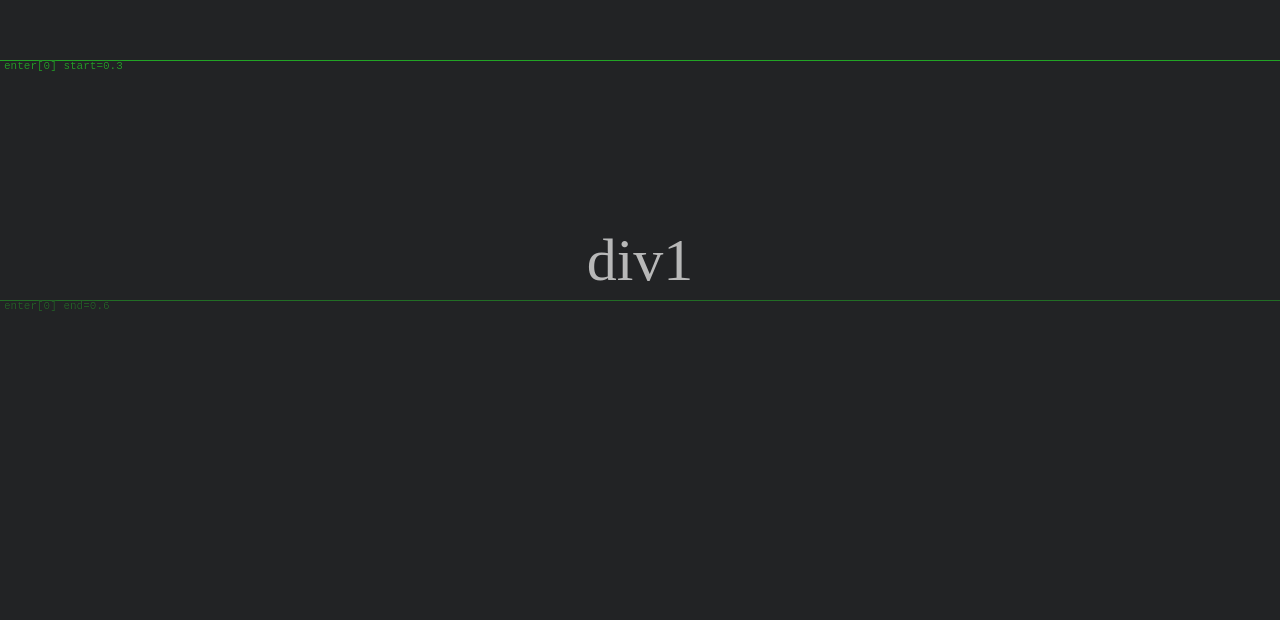
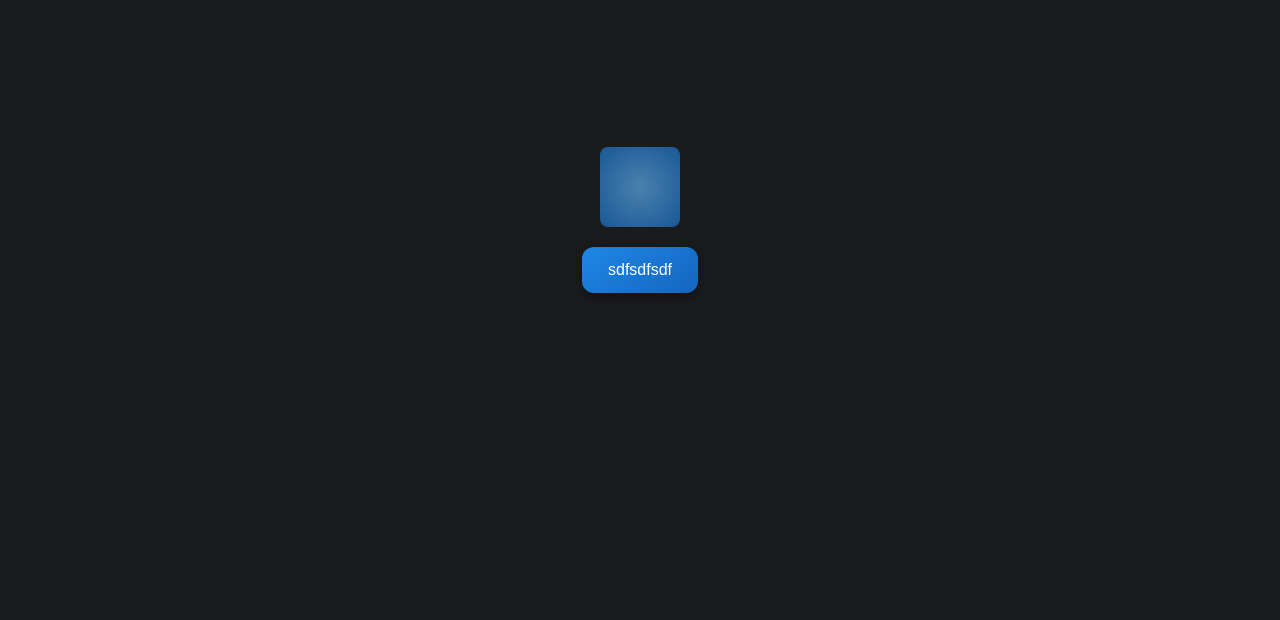
Before and after one commit to TheOnlyFastCoder2/beta_stm, a React (Vite) app: page / in a window 1280 px wide. Shown: the part 180-800 px from the top of the page. Built offline with nearby package versions, Linux system fonts and the light colour scheme.

Commit message:
add spring button

```diff
--- a/src/App.tsx
+++ b/src/App.tsx
@@ -7,6 +7,7 @@ import Parallax, { Container } from './shared/Parallax';
 import Popup, { ViewerModalWins } from './shared/Popup';
 import QueryExample from './shared/QueryExample';
 import Slider from './shared/Slider';
+import { SpringButton } from './shared/SpringButton';
 import Switcher from './shared/Switcher';
 import { TodoApp } from './shared/Todo';
 
@@ -24,7 +25,8 @@ function App() {
       {/* <Draggable/> */ }
       {/* <Switcher />
       <AwaitBlock name="pikachu"/> */}
-      <Container/>
+      {/* <Container /> */}
+      <SpringButton>sdfsdfsdf</SpringButton>
     </div>
   );
 }
--- a/src/lib/stm/react/index.tsx
+++ b/src/lib/stm/react/index.tsx
@@ -1,20 +1,6 @@
-import {
-  useEffect,
-  useLayoutEffect,
-  useRef,
-  useState,
-  useSyncExternalStore,
-  type PropsWithChildren,
-} from 'react';
-import type {
-  Accessor,
-  CacheKey,
-  Middleware,
-  ObservableState,
-  Signal,
-  StoreWithSignals,
-} from '../types';
-import type { ReactSignalsStore, ReactStore, useStoreReturn } from './types';
+import { useEffect, useLayoutEffect, useRef, useState, useSyncExternalStore, type PropsWithChildren } from 'react';
+import type { Accessor, CacheKey, Middleware, ObservableState, Signal, StoreWithSignals } from '../types';
+import type { ReactSignal, ReactSignalsStore, ReactStore, useStoreReturn } from './types';
 
 import stm from '..';
 import type { LocalState, QueryInstance, QueryOptions, QueryState } from '../lib/query';
@@ -52,19 +38,14 @@ export default function createReactStore<T extends object, TParams extends objec
     defineProperty as any
   ) as any;
 
-  const getSnapshotValues = <P extends readonly Accessor<T>[]>(
-    cacheKeys: CacheKey<T>[]
-  ): useStoreReturn<T, P> => {
+  const getSnapshotValues = <P extends readonly Accessor<T>[]>(cacheKeys: CacheKey<T>[]): useStoreReturn<T, P> => {
     return cacheKeys.map((p) => store.get(p as any)) as useStoreReturn<T, P>;
   };
 
-  store.useStore = <P extends readonly Accessor<T>[]>(
-    paths: P,
-    options: { cacheKeys?: CacheKey<T>[] }
-  ) => {
+  store.useStore = <P extends readonly Accessor<T>[]>(paths: P, options: { cacheKeys?: CacheKey<T>[] }) => {
     const cacheKeys = [...paths, ...(options?.cacheKeys ?? [])];
     const snapshotRef = useRef<useStoreReturn<T, P>>(getSnapshotValues(cacheKeys));
-     const getServerSnapshot = () => snapshotRef.current;
+    const getServerSnapshot = () => snapshotRef.current;
     const getSnapshot = () => snapshotRef.current;
     const subscribe = (onChange: () => void) => {
       return store.subscribe(() => {
@@ -118,17 +99,13 @@ interface createQueryInstance<
   LocalState extends object,
   T extends object,
   TParams extends object,
-  PostData extends object = any,
+  PostData extends object = any
 > extends QueryInstance<LocalState, TParams, PostData>,
     ReactStore<LocalState> {
   useQuery: (params?: TParams) => QueryState<T>;
 }
 
-export function createQueryReact<
-  TData extends object,
-  TParams extends object = any,
-  PostData extends object = any,
->(
+export function createQueryReact<TData extends object, TParams extends object = any, PostData extends object = any>(
   data: QueryOptions<TData, TParams, PostData>,
   middlewares?: Middleware<QueryOptions<TData, TParams, PostData>>[]
 ): createQueryInstance<LocalState<TData>, TData, TParams, PostData> {
@@ -174,9 +151,7 @@ export function createSignal<T extends object>(
   return store;
 }
 
-export function useSignalStore<T extends object>(
-  initialData: T
-): ReactSignalsStore<T> & ReactStore<T> {
+export function useSignalStore<T extends object>(initialData: T): ReactSignalsStore<T> & ReactStore<T> {
   const ref = useRef<(ReactSignalsStore<T> & ReactStore<T>) | null>(null);
   if (!ref.current) {
     ref.current = initStore();
--- a/src/shared/Parallax/index.tsx
+++ b/src/shared/Parallax/index.tsx
@@ -1,9 +1,8 @@
 import type { PropsWithChildren } from 'react';
 import $ from './styles.module.css';
 import React, { useEffect, useRef } from 'react';
+import { useSignalStore } from '../../lib/stm/react';
 import type { ReactSignal } from '../../lib/stm/react/types';
-import { useSignalStore } from '../../lib/stm/react';
-import { Active } from '../../lib/stm/react/lib/Active';
 
 interface Props {
   children: React.ReactElement<typeof Parallax.Item> | React.ReactElement<typeof Parallax.Item>[];
@@ -34,17 +33,18 @@ export function Container() {
       <Parallax>
         {['Первый экран', 'Второй экран', 'Третий экран'].map((name) => {
           return (
-            <FadeIn duration={3000} enterAt={[[0.3, 0.6]]}  debug>
+            <FadeIn duration={3000} enterAt={[[0.3, 0.6]]} debug>
               <Parallax.Item>{name}</Parallax.Item>
             </FadeIn>
           );
         })}
       </Parallax>
 
-      <div className={$.div}>div2</div>
+      <div className={ $.div }>div2</div>
     </div>
   );
 }
+
 
 export function FadeIn({
   children,
@@ -66,13 +66,15 @@ export function FadeIn({
   });
 
   st.ratio.useComputed(() => {
-    const opacity = st.visible.v ? Math.min(1, st.ratio.v * 1.5) : Math.max(0, st.ratio.v * 0.8);
+   const opacity = st.visible.v ? Math.min(1, st.ratio.v * 1.5) : Math.max(0, st.ratio.v * 0.8);
     const el = st.ref.current;
     if (!el) return;
+
     el.style.opacity = opacity.toString();
     el.style.width = '100%';
     el.style.transition = `opacity ${duration}ms ease`;
     el.style.opacity = st.visible.v ? '1' : '0';
+    el.style.transform = `translateY(${(1 - opacity) * 20}px)`;
   });
 
   return <div ref={st.ref}>{children}</div>;
@@ -158,11 +160,9 @@ export function useVisibilitySignal<T extends HTMLElement>({
       document.body.appendChild(overlay);
     };
 
-
     timeoutId = setTimeout(() => {
       drawOverlay();
     }, 500);
-
 
     const handleResize = () => {
       if (overlay) overlay.remove();
--- a/src/shared/Parallax/styles.module.css
+++ b/src/shared/Parallax/styles.module.css
@@ -1,5 +1,6 @@
 .Parallax {
-  max-width: 100vw;
+  padding: 20px;
+  max-width: 100%;
   position: relative;
   .section {
     position: sticky;
--- /dev/null
+++ b/src/shared/SpringButton/index.tsx
@@ -0,0 +1,116 @@
+import { useSignalStore } from '../../lib/stm/react';
+import type { ReactSignal } from '../../lib/stm/react/types';
+import $ from './styles.module.css';
+
+export function SpringButton({ children }: { children: React.ReactNode }) {
+  // --- состояние ---
+  const { $: st } = useSignalStore({
+    pressed: false,
+    hover: false,
+    targetScale: 1,
+    targetRotate: 0,
+    targetDepth: 4,
+    boxScale: 1, // для квадрата
+  });
+
+  // --- реакции ---
+  const handleDown = () => {
+    st.targetScale.v = 0.9;
+    st.targetRotate.v = -5;
+    st.targetDepth.v = 2;
+    st.boxScale.v = 0;
+  };
+
+  const handleUp = () => {
+    st.targetScale.v = 1;
+    st.targetRotate.v = 0;
+    st.targetDepth.v = 6;
+    st.boxScale.v = 1;
+  };
+
+  const handleEnter = () => {
+    st.targetScale.v = 1.05;
+    st.targetRotate.v = 3;
+    st.targetDepth.v = 8;
+  };
+
+  const handleLeave = () => {
+    st.targetScale.v = 1;
+    st.targetRotate.v = 0;
+    st.targetDepth.v = 4;
+  };
+
+
+  const springScale = useSpringSignal(st.targetScale, { stiffness: 180, damping: 15 });
+  const springRotate = useSpringSignal(st.targetRotate, { stiffness: 120, damping: 12 });
+  const springDepth = useSpringSignal(st.targetDepth, { stiffness: 160, damping: 20 });
+  const springBox = useSpringSignal(st.boxScale, { stiffness: 80, damping: 4});
+
+
+  const btnRef = springScale.useComputed<HTMLButtonElement>(({ current: btn }) => {
+    const s = springScale.v;
+    const r = springRotate.v;
+    const z = springDepth.v;
+    btn.style.transform = `scale(${s}) rotate(${r}deg)`;
+    btn.style.boxShadow = `0 ${z}px ${z * 3}px rgba(0,0,0,${0.25 + z / 40})`;
+  });
+
+
+  const boxRef = springBox.useComputed<HTMLDivElement>(({ current: box }) => {
+    const s = springBox.v;
+    box.style.transform = `scale(${s})`;
+    box.style.opacity = (s / 1.5).toFixed(2);
+  });
+
+  return (
+    <div className={$.wrap}>
+      <div ref={boxRef} className={$.pulseBox} />
+      <button
+        ref={btnRef}
+        className={$.SpringButton}
+        onMouseDown={handleDown}
+        onMouseUp={handleUp}
+        onMouseEnter={handleEnter}
+        onMouseLeave={handleLeave}
+      >
+        {children}
+      </button>
+    </div>
+  );
+}
+
+export function useSpringSignal(source: ReactSignal<any>, { stiffness = 170, damping = 26, precision = 0.001 } = {}) {
+  const { $: spring } = useSignalStore({
+    curr: source.v,
+  });
+
+  let velocity = 0;
+  let rafId: number | null = null;
+
+  const step = (dt: number) => {
+    const displacement = source.v - spring.curr.v;
+    const springForce = stiffness * displacement;
+    const dampingForce = damping * velocity;
+    const acceleration = (springForce - dampingForce) / 1;
+
+    velocity += acceleration * dt;
+    spring.curr.v += velocity * dt;
+    if (Math.abs(displacement) > precision || Math.abs(velocity) > precision) {
+      rafId = requestAnimationFrame(() => step(1 / 60));
+    } else {
+      spring.curr.v = source.v;
+      velocity = 0;
+    }
+  };
+
+  source.useComputed(() => {
+    source.v;
+    cancelAnimationFrame(rafId!);
+    rafId = requestAnimationFrame(() => step(1 / 60));
+    return () => {
+      rafId && cancelAnimationFrame(rafId);
+    };
+  });
+
+  return spring.curr;
+}
--- /dev/null
+++ b/src/shared/SpringButton/styles.module.css
@@ -0,0 +1,53 @@
+.SpringButton {
+  background: linear-gradient(145deg, #1e88e5, #1565c0);
+  border: none;
+  border-radius: 12px;
+  color: white;
+  font-size: 16px;
+  padding: 14px 26px;
+  cursor: pointer;
+  transition: box-shadow 0.2s ease;
+  transform-origin: center;
+  box-shadow: 0 4px 10px rgba(0, 0, 0, 0.25);
+  will-change: transform;
+
+  &:hover {
+    box-shadow: 0 6px 18px rgba(30, 136, 229, 0.5);
+  }
+}
+
+.wrap {
+  display: flex;
+  align-items: center;
+  flex-direction: column;
+  gap: 20px;
+
+  .pulseBox {
+    width: 80px;
+    height: 80px;
+    background: radial-gradient(circle at center, #64b5f6, #1976d2);
+    border-radius: 8px;
+    transform-origin: center;
+    will-change: transform, opacity;
+    transition: background 0.3s ease;
+    opacity: 0;
+  }
+
+  .SpringButton {
+    background: linear-gradient(145deg, #1e88e5, #1565c0);
+    border: none;
+    border-radius: 12px;
+    color: white;
+    font-size: 16px;
+    padding: 14px 26px;
+    cursor: pointer;
+    transition: box-shadow 0.2s ease;
+    transform-origin: center;
+    box-shadow: 0 4px 10px rgba(0, 0, 0, 0.25);
+    will-change: transform;
+
+    &:hover {
+      box-shadow: 0 6px 18px rgba(30, 136, 229, 0.5);
+    }
+  }
+}
```
